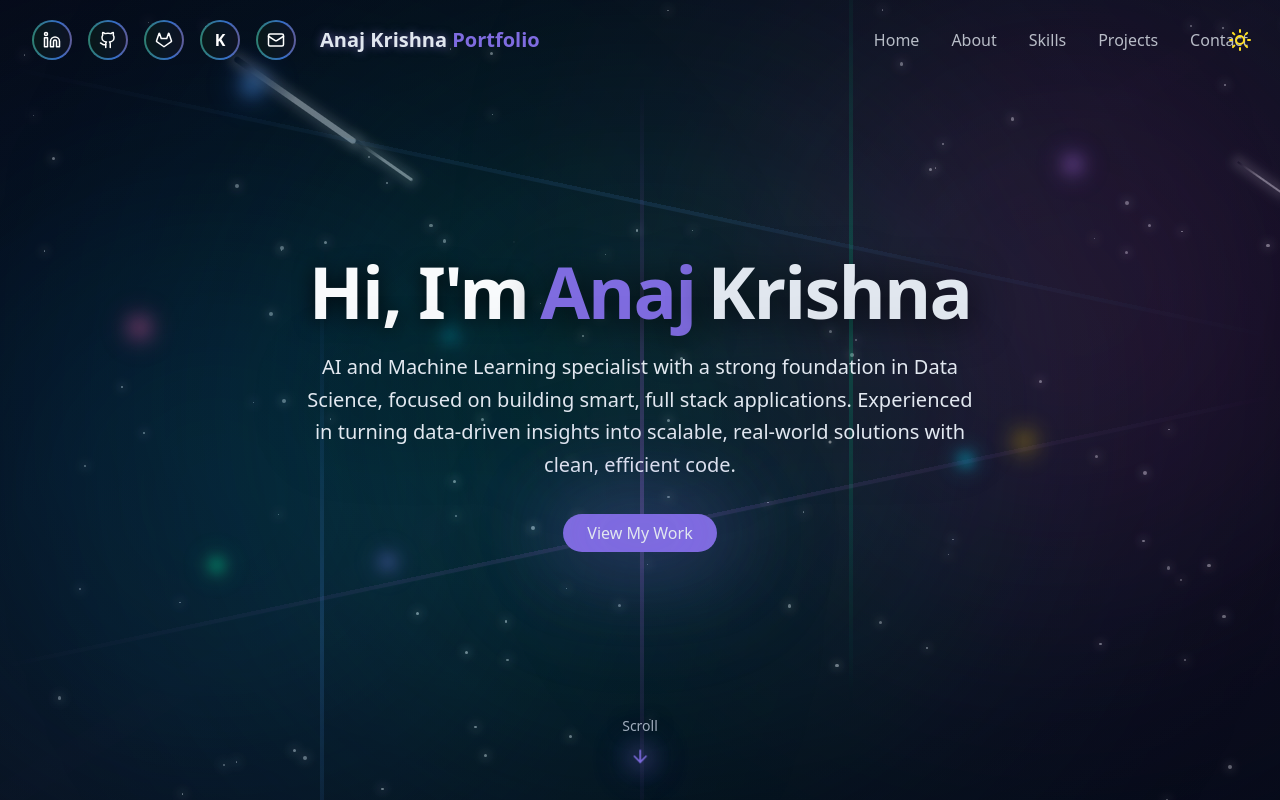
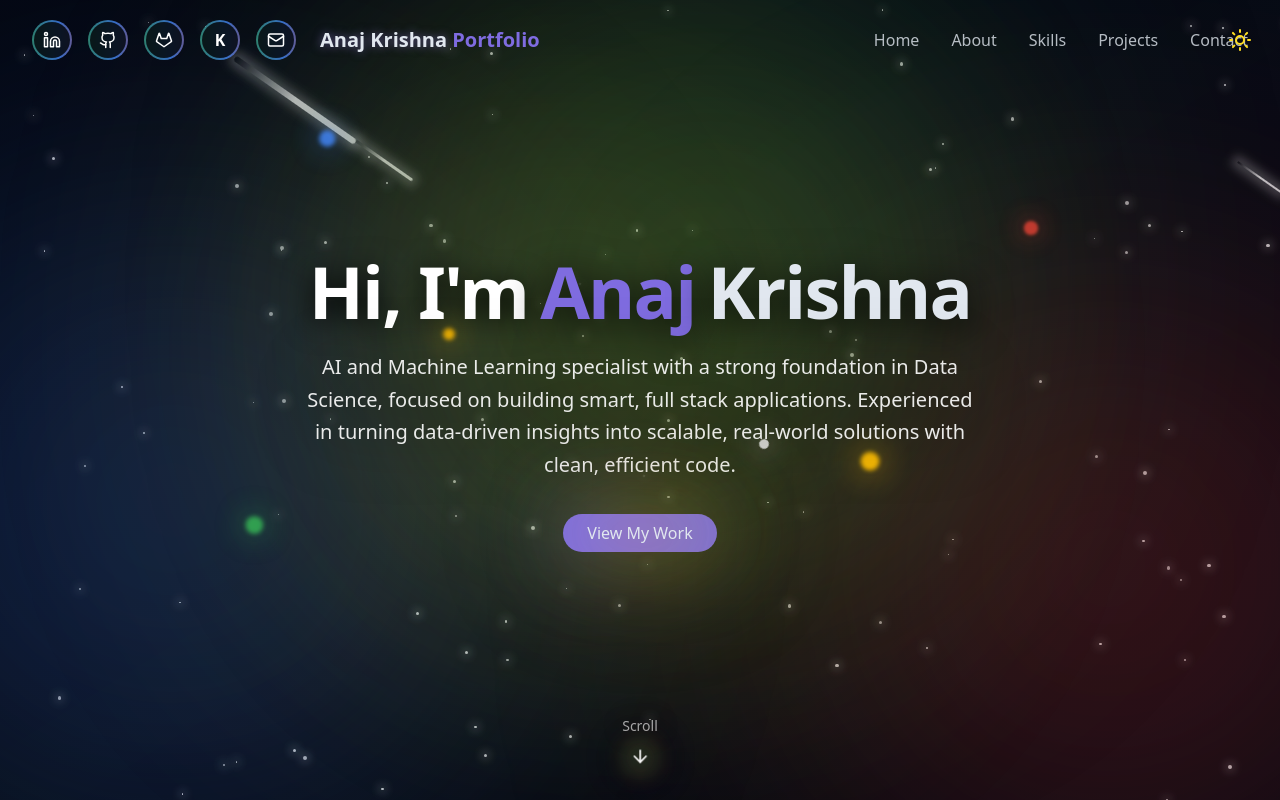
Before and after one commit to anaj-krishna/portfolio1, a React (Vite) app: page / in a window 1280 px wide. Shown: the top 800 px of the page. Built offline with nearby package versions, Linux system fonts and the light colour scheme.

Commit message:
maintenance

```diff
--- a/src/Components/HeroSection.jsx
+++ b/src/Components/HeroSection.jsx
@@ -6,75 +6,67 @@ export const HeroSection = () => {
       id="hero"
       className="relative min-h-screen flex flex-col items-center justify-center px-4 overflow-hidden"
     >
-      {/* Semi-transparent background overlay - 50% opacity */}
-      <div className="absolute inset-0 bg-gradient-to-br from-slate-950/50 via-slate-900/40 to-slate-950/50" />
+      {/* Light semi-transparent overlay */}
+      <div className="absolute inset-0 bg-gradient-to-br from-slate-950/30 via-slate-900/25 to-slate-950/30" />
 
-      {/* Epic lighting system */}
+      {/* Clean Google RGB lighting */}
       <div className="absolute inset-0 overflow-hidden pointer-events-none">
-        {/* Massive pulsing orbs with color variation */}
-        <div className="absolute top-1/4 -left-20 w-[600px] h-[600px] bg-gradient-to-br from-blue-500/40 via-cyan-500/30 to-blue-600/40 rounded-full blur-[150px] animate-pulse-slow" />
-        <div className="absolute bottom-1/4 -right-20 w-[600px] h-[600px] bg-gradient-to-bl from-purple-500/40 via-pink-500/30 to-purple-600/40 rounded-full blur-[150px] animate-pulse-slow" style={{ animationDelay: '1s' }} />
-        <div className="absolute top-1/2 left-1/2 -translate-x-1/2 -translate-y-1/2 w-[700px] h-[700px] bg-gradient-to-t from-emerald-500/30 via-teal-500/20 to-emerald-600/30 rounded-full blur-[150px] animate-pulse-slow" style={{ animationDelay: '2s' }} />
+        {/* Google Blue orb */}
+        <div className="absolute top-1/4 -left-32 w-[600px] h-[600px] bg-[#4285F4]/40 rounded-full blur-[150px] animate-pulse-slow" />
 
-        {/* Rotating light rings */}
+        {/* Google Red orb */}
+        <div className="absolute top-1/3 -right-32 w-[600px] h-[600px] bg-[#EA4335]/40 rounded-full blur-[150px] animate-pulse-slow" style={{ animationDelay: '1s' }} />
+
+        {/* Google Yellow orb */}
+        <div className="absolute bottom-1/4 left-1/4 w-[500px] h-[500px] bg-[#FBBC05]/35 rounded-full blur-[150px] animate-pulse-slow" style={{ animationDelay: '2s' }} />
+
+        {/* Google Green orb */}
+        <div className="absolute bottom-1/3 right-1/4 w-[500px] h-[500px] bg-[#34A853]/35 rounded-full blur-[150px] animate-pulse-slow" style={{ animationDelay: '3s' }} />
+
+        {/* Rotating Google color particles */}
         <div className="absolute top-1/2 left-1/2 -translate-x-1/2 -translate-y-1/2 w-[800px] h-[800px] animate-spin-very-slow">
-          <div className="absolute top-0 left-1/2 -translate-x-1/2 w-2 h-2 bg-blue-400 rounded-full blur-sm shadow-[0_0_20px_rgba(59,130,246,0.8)]" />
-          <div className="absolute bottom-0 left-1/2 -translate-x-1/2 w-2 h-2 bg-purple-400 rounded-full blur-sm shadow-[0_0_20px_rgba(168,85,247,0.8)]" />
-          <div className="absolute left-0 top-1/2 -translate-y-1/2 w-2 h-2 bg-emerald-400 rounded-full blur-sm shadow-[0_0_20px_rgba(52,211,153,0.8)]" />
-          <div className="absolute right-0 top-1/2 -translate-y-1/2 w-2 h-2 bg-cyan-400 rounded-full blur-sm shadow-[0_0_20px_rgba(34,211,238,0.8)]" />
+          <div className="absolute top-0 left-1/2 -translate-x-1/2 w-3 h-3 bg-[#4285F4] rounded-full blur-[2px] shadow-[0_0_30px_#4285F4,0_0_60px_#4285F4]" />
+          <div className="absolute bottom-0 left-1/2 -translate-x-1/2 w-3 h-3 bg-[#EA4335] rounded-full blur-[2px] shadow-[0_0_30px_#EA4335,0_0_60px_#EA4335]" />
+          <div className="absolute left-0 top-1/2 -translate-y-1/2 w-3 h-3 bg-[#34A853] rounded-full blur-[2px] shadow-[0_0_30px_#34A853,0_0_60px_#34A853]" />
+          <div className="absolute right-0 top-1/2 -translate-y-1/2 w-3 h-3 bg-[#FBBC05] rounded-full blur-[2px] shadow-[0_0_30px_#FBBC05,0_0_60px_#FBBC05]" />
         </div>
 
-        {/* Vertical light beams with color */}
-        <div className="absolute top-0 left-1/4 w-1 h-full bg-gradient-to-b from-transparent via-blue-400/30 to-transparent animate-beam" />
-        <div className="absolute top-0 left-1/2 w-1 h-full bg-gradient-to-b from-transparent via-purple-400/30 to-transparent animate-beam" style={{ animationDelay: '1s' }} />
-        <div className="absolute top-0 right-1/3 w-1 h-full bg-gradient-to-b from-transparent via-emerald-400/30 to-transparent animate-beam" style={{ animationDelay: '2s' }} />
+        {/* Floating Google color particles */}
+        <div className="absolute top-[20%] left-[25%] w-4 h-4 bg-[#4285F4] rounded-full blur-[2px] animate-float-glow shadow-[0_0_30px_#4285F4]" />
+        <div className="absolute top-[30%] right-[20%] w-4 h-4 bg-[#EA4335] rounded-full blur-[2px] animate-float-glow shadow-[0_0_30px_#EA4335]" style={{ animationDelay: '1.5s' }} />
+        <div className="absolute bottom-[30%] left-[20%] w-4 h-4 bg-[#34A853] rounded-full blur-[2px] animate-float-glow shadow-[0_0_30px_#34A853]" style={{ animationDelay: '3s' }} />
+        <div className="absolute top-[60%] right-[30%] w-4 h-4 bg-[#FBBC05] rounded-full blur-[2px] animate-float-glow shadow-[0_0_30px_#FBBC05]" style={{ animationDelay: '4.5s' }} />
 
-        {/* Diagonal light rays */}
-        <div className="absolute top-1/4 left-0 w-full h-1 bg-gradient-to-r from-transparent via-blue-400/20 to-transparent rotate-12 animate-pulse-slow" />
-        <div className="absolute bottom-1/3 left-0 w-full h-1 bg-gradient-to-r from-transparent via-purple-400/20 to-transparent -rotate-12 animate-pulse-slow" style={{ animationDelay: '1.5s' }} />
-
-        {/* Enhanced floating light particles */}
-        <div className="absolute top-[15%] left-[20%] w-4 h-4 bg-blue-400 rounded-full blur-sm animate-float-glow shadow-[0_0_30px_rgba(59,130,246,1)]" />
-        <div className="absolute top-[25%] right-[15%] w-3 h-3 bg-purple-400 rounded-full blur-sm animate-float-glow shadow-[0_0_25px_rgba(168,85,247,1)]" style={{ animationDelay: '1s' }} />
-        <div className="absolute bottom-[25%] left-[15%] w-4 h-4 bg-emerald-400 rounded-full blur-sm animate-float-glow shadow-[0_0_30px_rgba(52,211,153,1)]" style={{ animationDelay: '2s' }} />
-        <div className="absolute top-[60%] right-[25%] w-3.5 h-3.5 bg-cyan-400 rounded-full blur-sm animate-float-glow shadow-[0_0_28px_rgba(34,211,238,1)]" style={{ animationDelay: '3s' }} />
-        <div className="absolute top-[45%] left-[12%] w-3 h-3 bg-pink-400 rounded-full blur-sm animate-float-glow shadow-[0_0_25px_rgba(236,72,153,1)]" style={{ animationDelay: '4s' }} />
-        <div className="absolute bottom-[40%] right-[18%] w-2.5 h-2.5 bg-yellow-400 rounded-full blur-sm animate-float-glow shadow-[0_0_22px_rgba(250,204,21,1)]" style={{ animationDelay: '5s' }} />
-        <div className="absolute top-[70%] left-[30%] w-3 h-3 bg-indigo-400 rounded-full blur-sm animate-float-glow shadow-[0_0_25px_rgba(129,140,248,1)]" style={{ animationDelay: '6s' }} />
-
-        {/* Sparkle effects */}
-        <div className="absolute top-[30%] left-[40%] w-1 h-1 bg-white rounded-full animate-sparkle shadow-[0_0_10px_rgba(255,255,255,1)]" />
-        <div className="absolute top-[55%] right-[35%] w-1 h-1 bg-white rounded-full animate-sparkle shadow-[0_0_10px_rgba(255,255,255,1)]" style={{ animationDelay: '1.2s' }} />
-        <div className="absolute bottom-[35%] left-[45%] w-1 h-1 bg-white rounded-full animate-sparkle shadow-[0_0_10px_rgba(255,255,255,1)]" style={{ animationDelay: '2.4s' }} />
-
-        {/* Radial gradient overlay for depth */}
-        <div className="absolute inset-0 bg-[radial-gradient(ellipse_at_center,transparent_0%,rgba(15,23,42,0.3)_100%)]" />
+        {/* Sparkles */}
+        <div className="absolute top-[35%] left-[45%] w-2 h-2 bg-white rounded-full animate-sparkle shadow-[0_0_20px_rgba(255,255,255,1)]" />
+        <div className="absolute top-[55%] right-[40%] w-2 h-2 bg-white rounded-full animate-sparkle shadow-[0_0_20px_rgba(255,255,255,1)]" style={{ animationDelay: '1.5s' }} />
+        <div className="absolute bottom-[40%] left-[50%] w-2 h-2 bg-white rounded-full animate-sparkle shadow-[0_0_20px_rgba(255,255,255,1)]" style={{ animationDelay: '3s' }} />
       </div>
 
       <div className="container max-w-4xl mx-auto text-center z-10 relative">
         <div className="space-y-6">
           <h1 className="text-5xl md:text-7xl font-bold tracking-tight">
-            <span className="opacity-0 animate-fade-in text-slate-50 drop-shadow-[0_0_40px_rgba(255,255,255,0.4)] drop-shadow-[0_2px_10px_rgba(0,0,0,0.8)]">
+            <span className="opacity-0 animate-fade-in text-white drop-shadow-[0_0_40px_rgba(255,255,255,0.4)] drop-shadow-[0_4px_15px_rgba(0,0,0,1)]">
               Hi, I'm
             </span>
-            <span className="text-primary opacity-0 animate-fade-in-delay-1 inline-block ml-3 drop-shadow-[0_0_50px_var(--primary)] drop-shadow-[0_0_100px_var(--primary)] drop-shadow-[0_4px_20px_rgba(0,0,0,0.9)]">
+            <span className="text-primary opacity-0 animate-fade-in-delay-1 inline-block ml-3 drop-shadow-[0_0_50px_var(--primary)] drop-shadow-[0_0_100px_var(--primary)] drop-shadow-[0_6px_20px_rgba(0,0,0,1)]">
               Anaj
             </span>
-            <span className="text-gradient ml-3 opacity-0 animate-fade-in-delay-2 inline-block drop-shadow-[0_0_50px_rgba(168,85,247,0.7)] drop-shadow-[0_0_100px_rgba(168,85,247,0.5)] drop-shadow-[0_4px_20px_rgba(0,0,0,0.9)]">
+            <span className="text-gradient ml-3 opacity-0 animate-fade-in-delay-2 inline-block drop-shadow-[0_0_50px_rgba(168,85,247,0.7)] drop-shadow-[0_0_100px_rgba(168,85,247,0.5)] drop-shadow-[0_6px_20px_rgba(0,0,0,1)]">
               Krishna
             </span>
           </h1>
 
-          <p className="text-lg md:text-xl text-slate-200 max-w-2xl mx-auto opacity-0 animate-fade-in-delay-3 drop-shadow-[0_0_30px_rgba(0,0,0,0.8)] leading-relaxed">
+          <p className="text-lg md:text-xl text-white/90 max-w-2xl mx-auto opacity-0 animate-fade-in-delay-3 drop-shadow-[0_0_30px_rgba(0,0,0,1)] leading-relaxed">
             AI and Machine Learning specialist with a strong foundation in Data Science, focused on building smart,
             full stack applications. Experienced in turning data-driven insights into scalable, real-world solutions with clean, efficient code.
           </p>
 
           <div className="pt-4 opacity-0 animate-fade-in-delay-4">
             <a href="#projects" className="cosmic-button relative group">
-              {/* Multiple glow layers */}
-              <span className="absolute -inset-6 bg-primary/30 blur-3xl opacity-0 group-hover:opacity-100 transition-opacity duration-700 rounded-full animate-pulse-slow" />
-              <span className="absolute -inset-4 bg-primary/40 blur-2xl opacity-50 group-hover:opacity-100 transition-opacity duration-500 rounded-full" />
+              {/* Google rainbow glow */}
+              <span className="absolute -inset-6 bg-gradient-to-r from-[#4285F4]/30 via-[#EA4335]/30 to-[#34A853]/30 blur-3xl opacity-0 group-hover:opacity-100 transition-opacity duration-700 rounded-full animate-pulse-slow" />
+              <span className="absolute -inset-4 bg-gradient-to-r from-[#4285F4]/40 via-[#FBBC05]/40 to-[#34A853]/40 blur-2xl opacity-60 group-hover:opacity-100 transition-opacity duration-500 rounded-full" />
               <span className="relative">View My Work</span>
             </a>
           </div>
@@ -82,13 +74,14 @@ export const HeroSection = () => {
       </div>
 
       <div className="absolute bottom-8 left-1/2 transform -translate-x-1/2 flex flex-col items-center z-10">
-        <span className="text-sm text-slate-300 mb-3 animate-pulse drop-shadow-[0_0_10px_rgba(0,0,0,0.8)]">Scroll</span>
+        <span className="text-sm text-white/80 mb-3 animate-pulse drop-shadow-[0_0_15px_rgba(0,0,0,1)]">Scroll</span>
         <div className="relative">
-          {/* Triple glow layers with different colors */}
-          <div className="absolute inset-0 rounded-full bg-blue-400/40 blur-2xl animate-pulse" />
-          <div className="absolute inset-0 rounded-full bg-purple-400/40 blur-xl animate-pulse" style={{ animationDelay: '0.3s' }} />
-          <div className="absolute inset-0 rounded-full bg-primary/50 blur-md animate-pulse" style={{ animationDelay: '0.6s' }} />
-          <ArrowDown className="relative h-5 w-5 text-primary animate-bounce drop-shadow-[0_0_20px_var(--primary)] drop-shadow-[0_0_40px_var(--primary)]" />
+          {/* Google rainbow glow layers */}
+          <div className="absolute inset-0 rounded-full bg-[#4285F4]/50 blur-2xl animate-pulse" />
+          <div className="absolute inset-0 rounded-full bg-[#EA4335]/40 blur-xl animate-pulse" style={{ animationDelay: '0.3s' }} />
+          <div className="absolute inset-0 rounded-full bg-[#FBBC05]/40 blur-lg animate-pulse" style={{ animationDelay: '0.6s' }} />
+          <div className="absolute inset-0 rounded-full bg-[#34A853]/40 blur-md animate-pulse" style={{ animationDelay: '0.9s' }} />
+          <ArrowDown className="relative h-5 w-5 text-white animate-bounce drop-shadow-[0_0_20px_#4285F4]" />
         </div>
       </div>
 
@@ -98,35 +91,17 @@ export const HeroSection = () => {
             transform: translate(0, 0) scale(1);
             opacity: 0.7;
           }
-          20% {
-            transform: translate(-25px, -40px) scale(1.3);
+          25% {
+            transform: translate(-20px, -30px) scale(1.2);
             opacity: 1;
           }
-          40% {
-            transform: translate(20px, -25px) scale(0.8);
+          50% {
+            transform: translate(15px, -20px) scale(0.9);
             opacity: 0.8;
           }
-          60% {
-            transform: translate(-15px, -45px) scale(1.2);
-            opacity: 0.95;
-          }
-          80% {
-            transform: translate(18px, -30px) scale(0.9);
-            opacity: 0.85;
-          }
-        }
-
-        @keyframes beam {
-          0% {
-            transform: translateY(-100%);
-            opacity: 0;
-          }
-          50% {
-            opacity: 1;
-          }
-          100% {
-            transform: translateY(100%);
-            opacity: 0;
+          75% {
+            transform: translate(-10px, -35px) scale(1.1);
+            opacity: 0.9;
           }
         }
 
@@ -144,11 +119,11 @@ export const HeroSection = () => {
         @keyframes sparkle {
           0%, 100% {
             opacity: 0;
-            transform: scale(0);
+            transform: scale(0) rotate(0deg);
           }
           50% {
             opacity: 1;
-            transform: scale(1.5);
+            transform: scale(1.5) rotate(180deg);
           }
         }
 
@@ -163,10 +138,6 @@ export const HeroSection = () => {
 
         .animate-float-glow {
           animation: float-glow 10s ease-in-out infinite;
-        }
-
-        .animate-beam {
-          animation: beam 10s linear infinite;
         }
 
         .animate-pulse-slow {
--- a/src/Components/NavBar.jsx
+++ b/src/Components/NavBar.jsx
@@ -64,7 +64,7 @@ export const Navbar = () => {
 
           {/* GitLab */}
           <a
-            href="https://gitlab.com/"
+            href="https://gitlab.com/anajkrishna77"
             target="_blank"
             rel="noopener noreferrer"
             className="relative group p-[2px] rounded-full overflow-hidden"
@@ -77,7 +77,7 @@ export const Navbar = () => {
 
           {/* Kaggle (no image, just K) */}
           <a
-            href="https://www.kaggle.com/"
+            href="https://www.kaggle.com/anajkrishna"
             target="_blank"
             rel="noopener noreferrer"
             className="relative group p-[2px] rounded-full overflow-hidden"
@@ -90,7 +90,7 @@ export const Navbar = () => {
 
           {/* Mail */}
           <a
-            href="mailto:yourmail@gmail.com"
+            href="mailto:anajkrishna36@gmail.com"
             className="relative group p-[2px] rounded-full overflow-hidden"
           >
             <span className="absolute inset-0 bg-[linear-gradient(90deg,#4285F4,#EA4335,#FBBC05,#34A853,#4285F4)] bg-[length:400%_100%] animate-ai-glow opacity-80 group-hover:opacity-100" />
--- a/src/index.css
+++ b/src/index.css
@@ -172,3 +172,93 @@
 .animate-ai-glow {
   animation: ai-glow 4s linear infinite;
 }
+:root {
+  --gemini-blue: #4285f4;
+  --gemini-cyan: #34d399;
+  --gemini-violet: #a855f7;
+}
+
+/* TEXT GRADIENT RUN */
+.text-gemini {
+  background: linear-gradient(
+    90deg,
+    var(--gemini-blue),
+    var(--gemini-cyan),
+    var(--gemini-violet),
+    var(--gemini-blue)
+  );
+  background-size: 300% 100%;
+  -webkit-background-clip: text;
+  -webkit-text-fill-color: transparent;
+  animation: gemini-run 6s linear infinite;
+}
+
+/* PREMIUM SOFT GLOW */
+.gemini-glow {
+  text-shadow:
+    0 0 14px rgba(66,133,244,0.35),
+    0 0 28px rgba(52,211,153,0.25),
+    0 0 42px rgba(168,85,247,0.25);
+}
+
+@keyframes gemini-run {
+  0% { background-position: 0% 50%; }
+  100% { background-position: 300% 50%; }
+}
+
+/* BUTTON */
+.gemini-button {
+  position: relative;
+  display: inline-block;
+  padding: 14px 36px;
+  border-radius: 9999px;
+  font-weight: 500;
+  color: white;
+  background: rgba(255,255,255,0.06);
+  backdrop-filter: blur(10px);
+  border: 1px solid rgba(255,255,255,0.12);
+  overflow: hidden;
+}
+
+.gemini-button-glow {
+  position: absolute;
+  inset: -2px;
+  background: linear-gradient(
+    90deg,
+    var(--gemini-blue),
+    var(--gemini-cyan),
+    var(--gemini-violet)
+  );
+  opacity: 0;
+  filter: blur(16px);
+  transition: opacity 0.4s ease;
+}
+
+.gemini-button:hover .gemini-button-glow {
+  opacity: 0.8;
+}
+
+/* FADE ANIMATIONS */
+@keyframes fade-in {
+  from { opacity: 0; transform: translateY(12px); }
+  to { opacity: 1; transform: translateY(0); }
+}
+
+.animate-fade-in {
+  animation: fade-in 0.8s ease forwards;
+}
+
+.animate-fade-in-delay-1 {
+  animation: fade-in 0.8s ease forwards;
+  animation-delay: 0.2s;
+}
+
+.animate-fade-in-delay-2 {
+  animation: fade-in 0.8s ease forwards;
+  animation-delay: 0.4s;
+}
+
+.animate-fade-in-delay-3 {
+  animation: fade-in 0.8s ease forwards;
+  animation-delay: 0.6s;
+}
```
